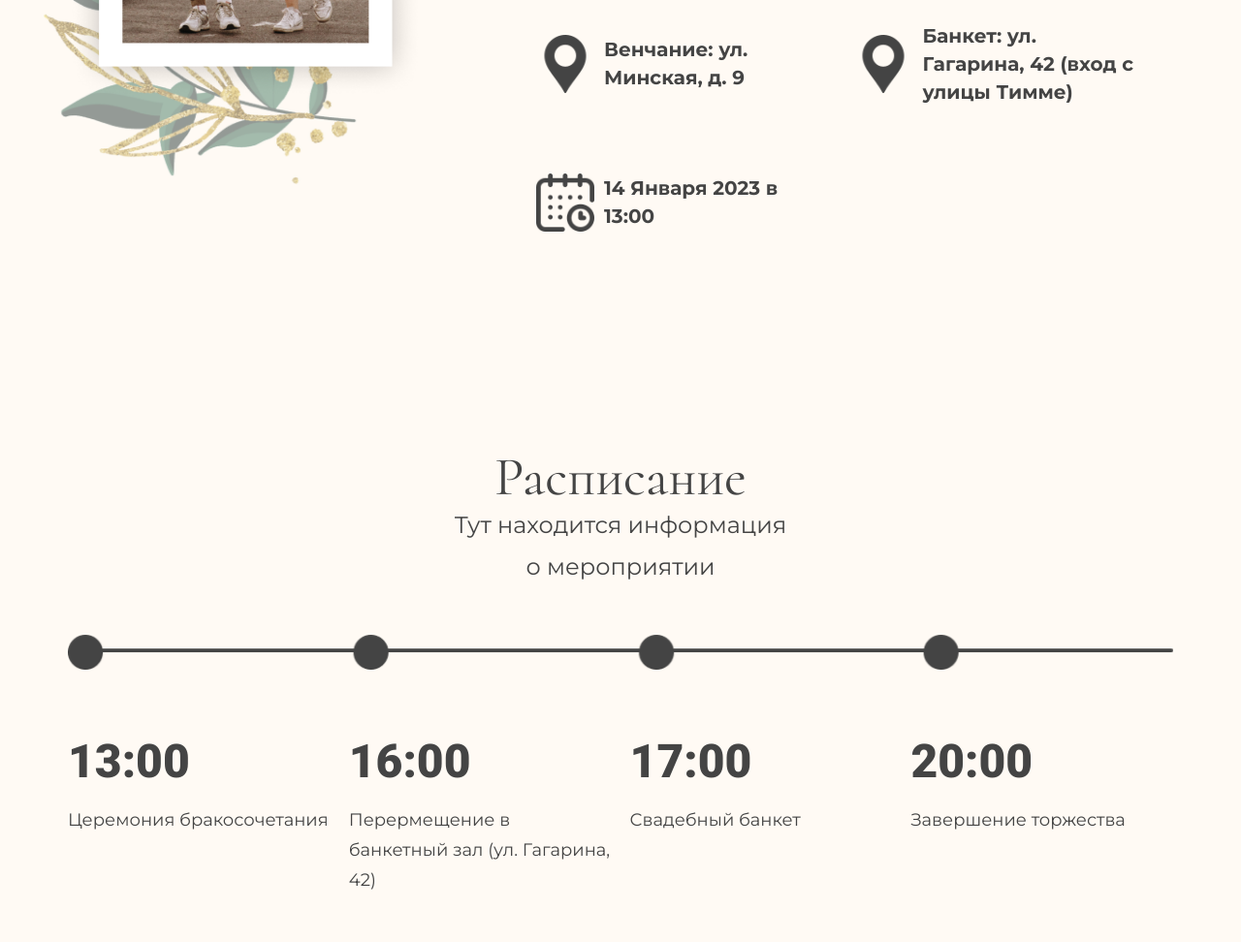
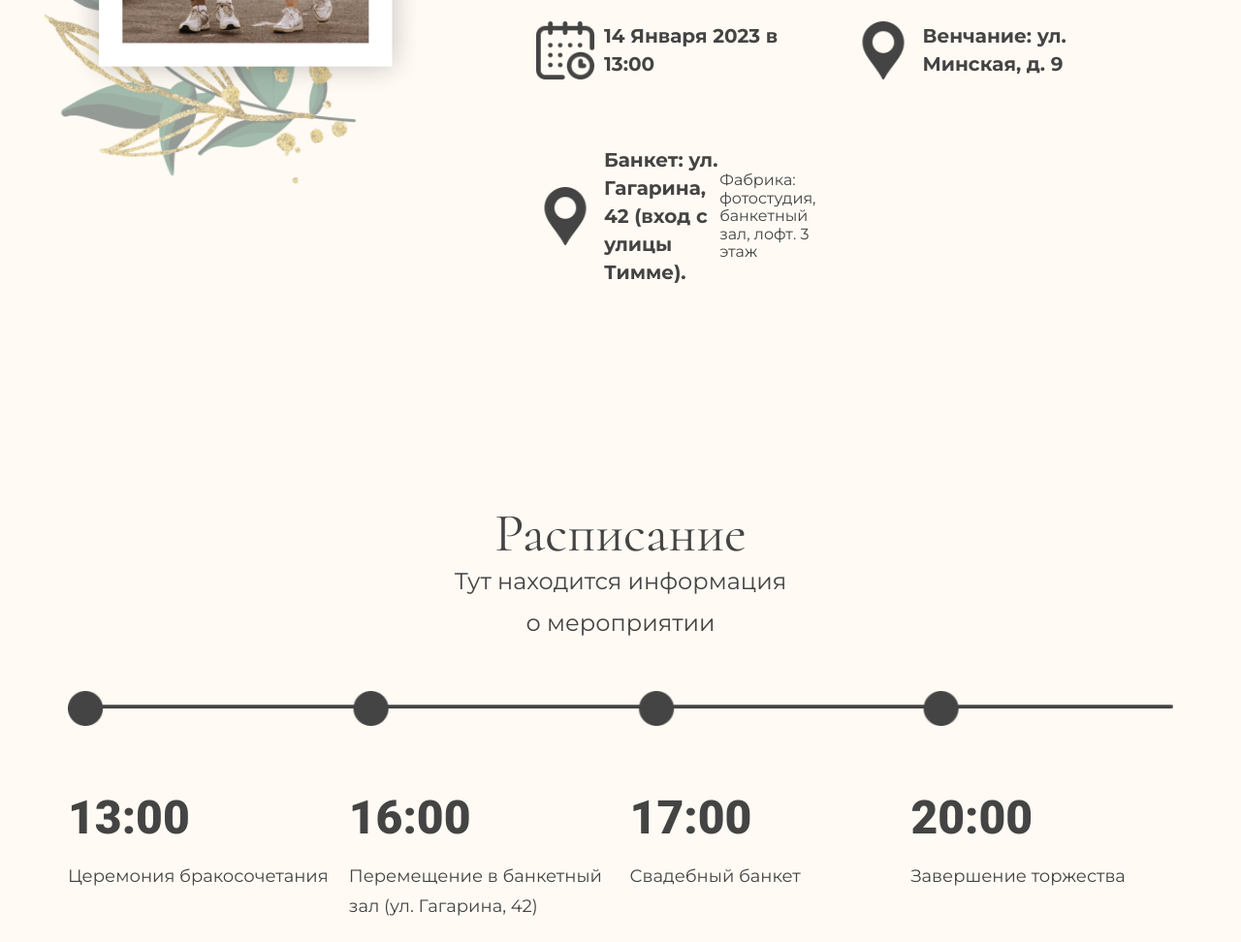
Before and after one commit to vladkrakhmalev/mywedding, a plain HTML site: page index.html in a window 1280 px wide. Shown: the part 1435-2407 px from the top of the page at 97% size. Drawn offline with nearby package versions, Linux system fonts and the light colour scheme.

Commit message:
Update index.html

```diff
--- a/index.html
+++ b/index.html
@@ -88,16 +88,17 @@
 				<p class="invitation__text _big animate__animated">Мы рады сообщить Вам, что 14 января состоится торжество, посвящённое нашему бракосочетанию! Нам хочется разделить эту радость с родными и близкими людьми, поэтому мы будем рады видеть Вас на свадебном торжестве! С благодарностью, Влад и Лидия.</p>
 				<div class="invitation__info animate__animated">
 					<div class="invitation__item">
+						<img src="img/i_date.png" alt="" class="invitation__icon">
+						<p class="invitation__text _bold">14 Января 2023 в 13:00</p>
+					</div>
+					<div class="invitation__item">
 						<img src="img/i_place.png" alt="" class="invitation__icon">
 						<p class="invitation__text _bold">Венчание: ул. Минская, д. 9</p>
 					</div>
-					<div class="invitation__item">
+					<div class="invitation__item _col-2">
 						<img src="img/i_place.png" alt="" class="invitation__icon">
-						<p class="invitation__text _bold">Банкет: ул. Гагарина, 42 (вход с улицы Тимме)</p>
-					</div>
-					<div class="invitation__item">
-						<img src="img/i_date.png" alt="" class="invitation__icon">
-						<p class="invitation__text _bold">14 Января 2023 в 13:00</p>
+						<p class="invitation__text _bold">Банкет: ул. Гагарина, 42 (вход с улицы Тимме).</p>
+						<p class="invitation__text">Фабрика: фотостудия, банкетный зал, лофт. 3 этаж</p>
 					</div>
 				</div>
 			</div>
@@ -115,7 +116,7 @@
 			</div>
 			<div class="shedule__item animate__animated">
 				<p class="shedule__time">16:00</p>
-				<p class="shedule__text">Перермещение в банкетный зал (ул. Гагарина, 42)</p>
+				<p class="shedule__text">Перемещение в банкетный зал (ул. Гагарина, 42)</p>
 			</div>
 			<div class="shedule__item animate__animated">
 				<p class="shedule__time">17:00</p>
@@ -143,7 +144,7 @@
 	<section class="dress-code" id="section-dress">
 		<div class="container">
 			<h2 class="dress-code__h2 animate__animated">Дресс-код</h2>
-			<p class="dress-code__text animate__animated">Предлагаем Вам поддержать цветовую гамму нашего свадебного торжества, а также будете иметь вторую обувь во время нахождения на банкете.</p>
+			<p class="dress-code__text animate__animated">Предлагаем Вам поддержать цветовую гамму нашего свадебного торжества, а также иметь вторую обувь во время нахождения на банкете.</p>
 			<div class="dress-code__colors animate__animated">
 				<div class="dress-code__color _pink"></div>
 				<div class="dress-code__color _beige"></div>
```
